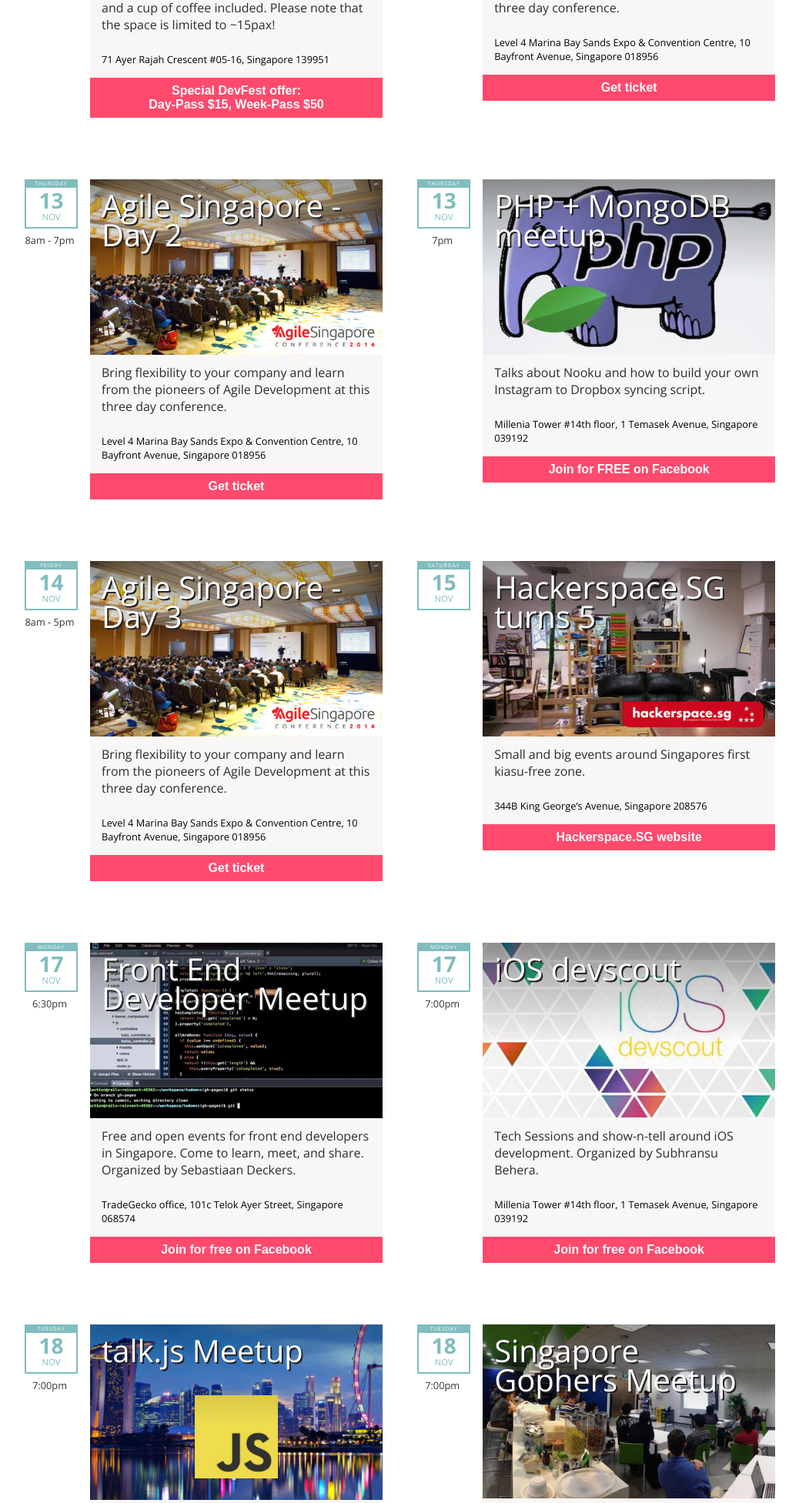
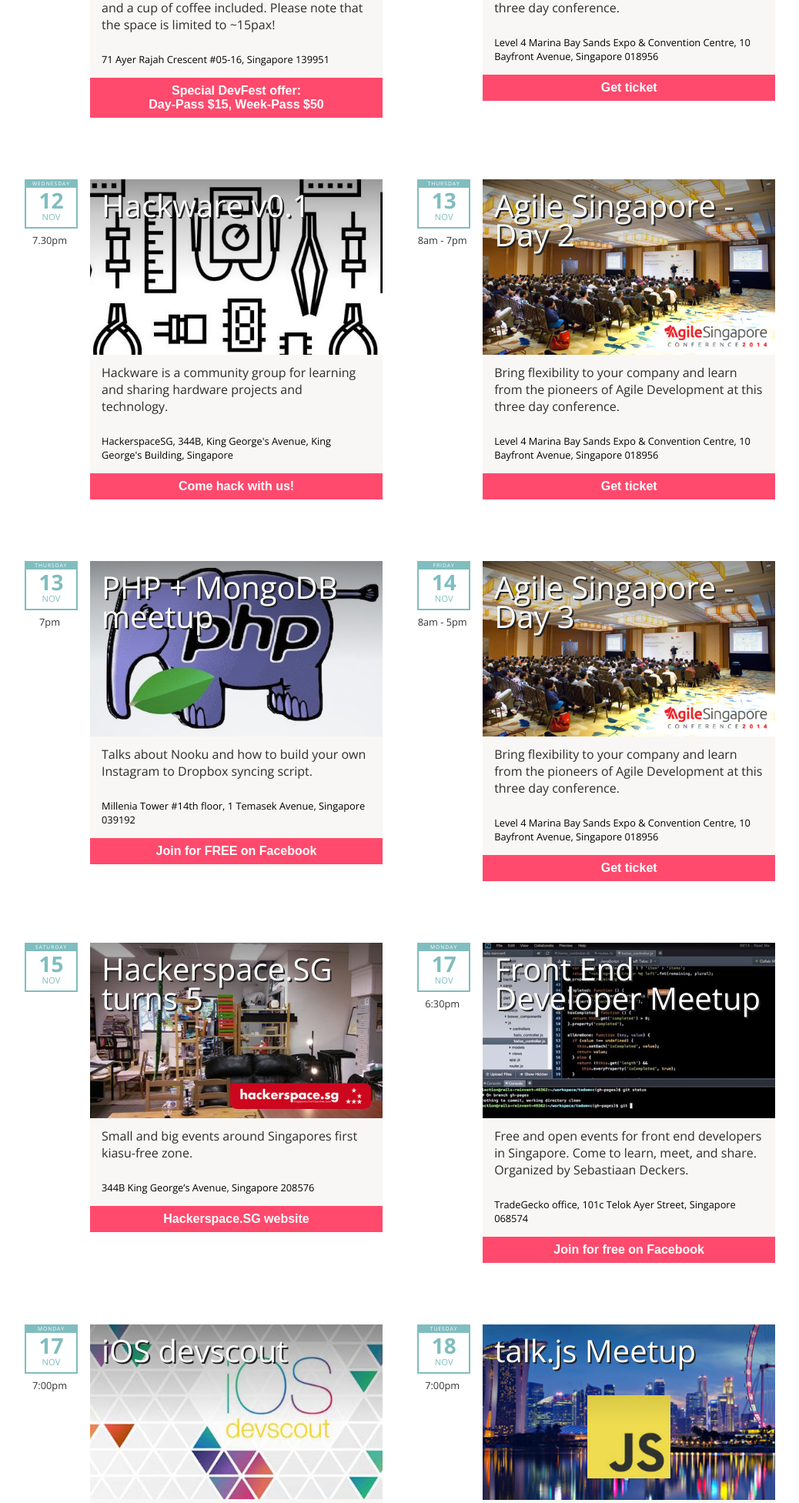
Before and after one commit to serrynaimo/2014.devfest.asia, a PHP site: page / in a window 1280 px wide. Shown: the part 716-2669 px from the top of the page at 77% size, without its empty margins (93-1131 px from the left). Run offline with PHP 8.4, Linux system fonts and the light colour scheme; some libraries are stand-ins or nearby versions; some web fonts are replaced.

Commit message:
added hackware event

```diff
--- a/index.php
+++ b/index.php
@@ -66,6 +66,16 @@
 				</a>
 				<div class="location">Level 4 Marina Bay Sands Expo & Convention Centre, 10 Bayfront Avenue, Singapore 018956</div>
 				<button onclick="location='http://agilesg2014.gevme.com/';">Get ticket</button>
+			</li>
+			<li style="background-image: url(img/hackware.jpg)">
+				<a name="wed12" href="http://2014.agilesingapore.org/">
+					<div class="date"><span class="weekday">Wednesday</span><span class="day">12</span> Nov</div>
+					<div class="time">7.30pm</div>
+					<h3>Hackware v0.1</h3>
+					<p class="desc">Hackware is a community group for learning and sharing hardware projects and technology.</p>
+				</a>
+				<div class="location">HackerspaceSG, 344B, King George's Avenue, King George's Building, Singapore</div>
+				<button onclick="location='https://www.eventbrite.hk/e/hackware-v01-tickets-13983337539';">Come hack with us!</button>
 			</li>
 			<li style="background-image: url(img/agile.jpg)">
 				<a name="thu13" href="http://2014.agilesingapore.org/">
```
Also changed, not shown: img/hackware.jpg (added).
